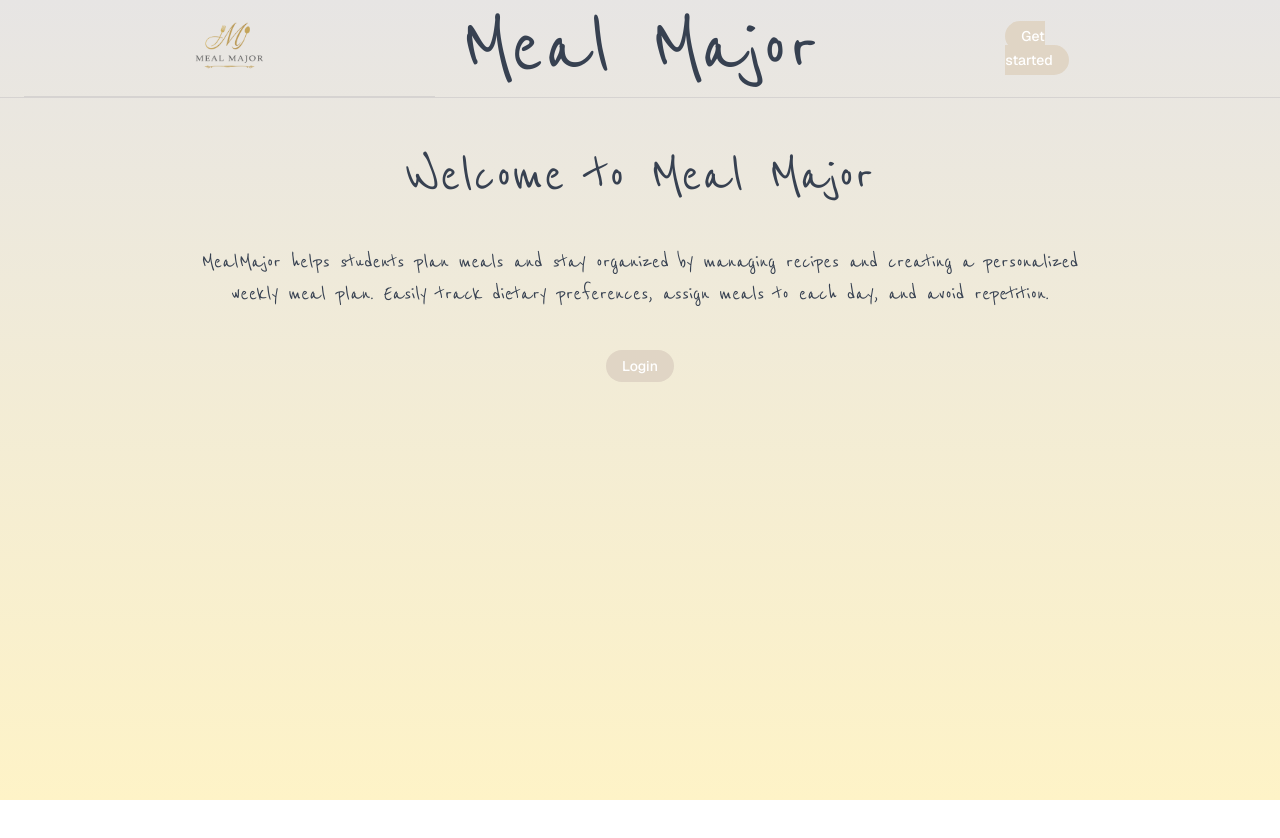
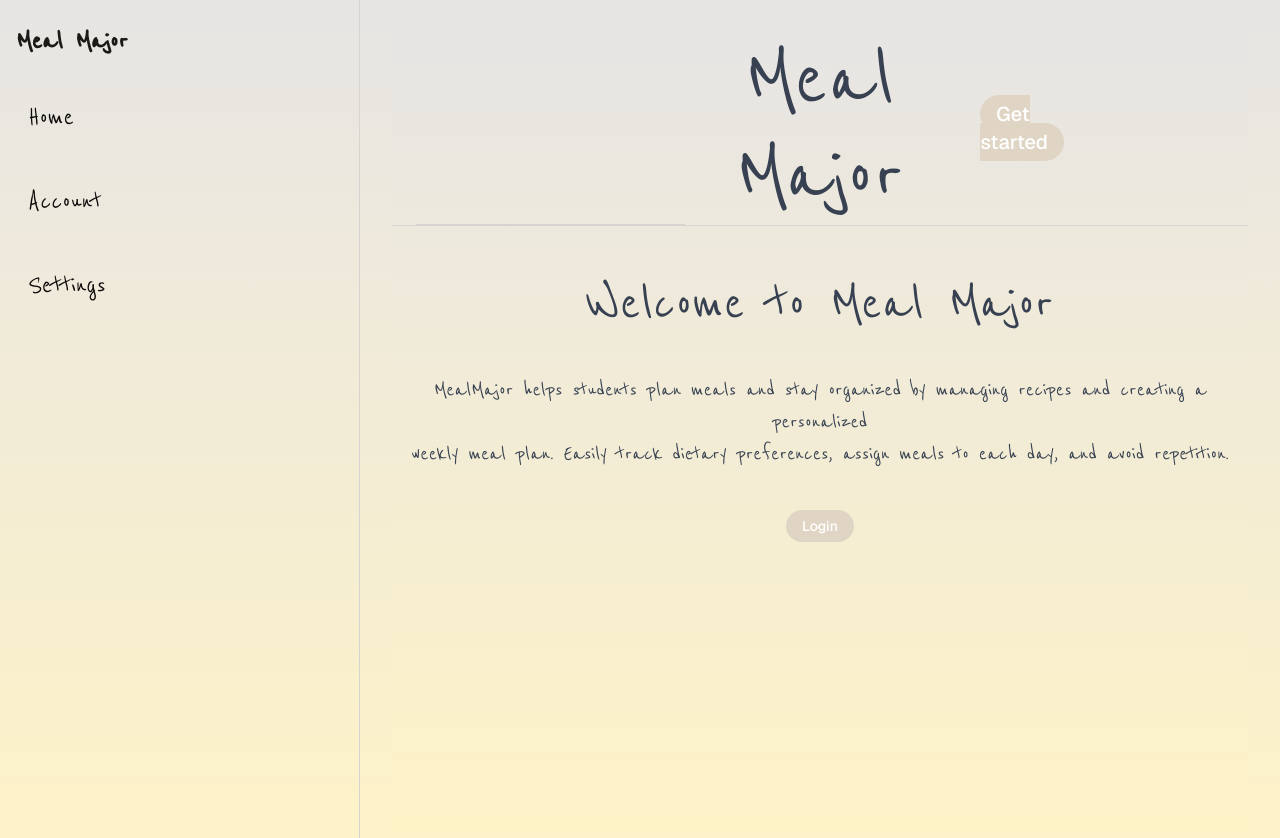
Before and after one commit to kevinjilwan/Team_Coenhagen-Soen341_Project_W26, a Next.js app: page / in a window 1280 px wide. Shown: the top 838 px of the page. Before the commit the page ends 800 px from the top, so only its background shows below. Built offline with nearby package versions, Linux system fonts and the light colour scheme.

Commit message:
add sidepanel

```diff
--- a/app/layout.tsx
+++ b/app/layout.tsx
@@ -2,6 +2,7 @@ import type { Metadata } from "next";
 import { Geist } from "next/font/google";
 import { ThemeProvider } from "next-themes";
 import "./globals.css";
+import SidePanel from "@/components/ui/side-panel";
 
 const defaultUrl = process.env.VERCEL_URL
   ? `https://${process.env.VERCEL_URL}`
@@ -33,7 +34,10 @@ export default function RootLayout({
           enableSystem
           disableTransitionOnChange
         >
-          {children}
+          <div className="flex min-h-screen flex bg-gradient-to-b from-stone-200 to-amber-100">
+            <SidePanel />
+            <main className="flex-1 p-8">{children}</main>
+          </div>
         </ThemeProvider>
       </body>
     </html>
--- a/app/page.tsx
+++ b/app/page.tsx
@@ -40,7 +40,7 @@ function SubWelcomeText(){
 
 function GetStartedButton() {
   return (
-  <Link href="/auth/sign-up" className=" text-sm font-medium px-4 py-1.5 rounded-full
+  <Link href="/auth/sign-up" className=" text-xl font-medium px-4 py-1.5 rounded-full
     text-white bg-[#e0d5c5]">
     Get started
   </Link>
--- /dev/null
+++ b/components/ui/side-panel.tsx
@@ -0,0 +1,30 @@
+import { Reenie_Beanie } from "next/font/google";
+import Link from "next/link";
+
+const handwriting = Reenie_Beanie({
+  subsets: ["latin"],
+  weight: "400",
+});
+
+
+export default function SidePanel() {
+  return (
+    <aside className={`${handwriting.className} w-[360px] shrink-0 border-r border-stone-300 px-4 py-6`}>
+        <div className="mb-8 flex items-center gap-2">
+        <span className="text-3xl font-semibold text-stone-900">Meal Major</span>
+        </div>
+
+        <nav className="space-y-8 text-3xl text-stone-950">
+        <Link href="/" className="block rounded px-3 py-2 hover:bg-amber-200/60">
+            Home
+        </Link>
+        <Link href="/account" className="block rounded px-3 py-2 hover:bg-amber-200/60">
+            Account
+        </Link>
+        <Link href="/settings" className="block rounded px-3 py-2 hover:bg-amber-200/60">
+            Settings
+        </Link>
+        </nav>
+    </aside>
+  );
+}
```
Also changed, not shown: 1 other file (tests, documents, lock files or other folders).
